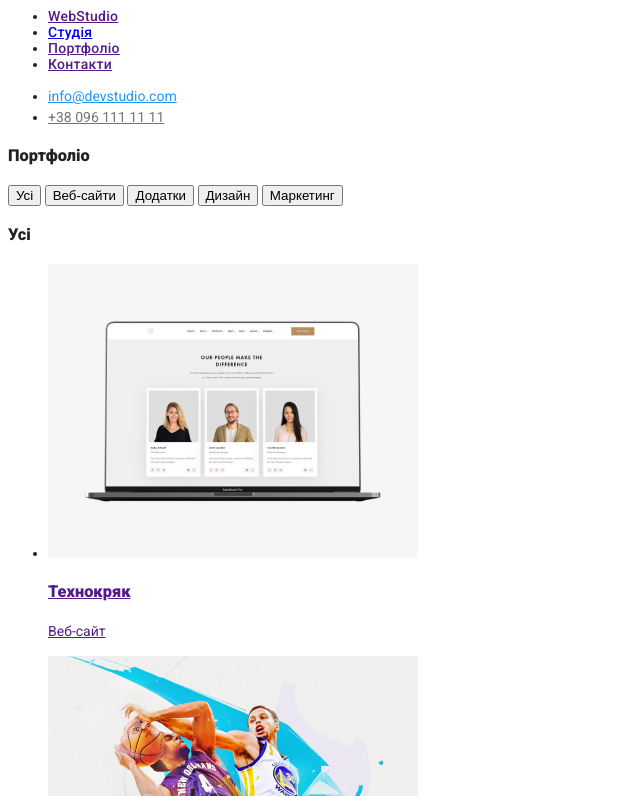
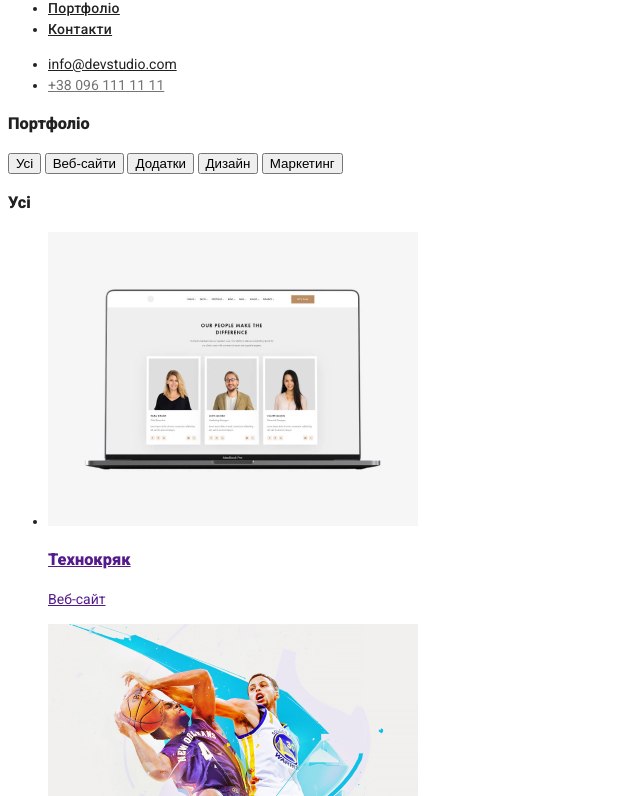
Before and after one commit to VVLLAADDYYSSLLAAVV/goit-markup-hw-02, a plain HTML site: page portfolio.html in a window 1280 px wide. Shown: the part 66-862 px from the top of the page, without its empty margins (0-640 px from the left). Drawn offline with Linux system fonts and the light colour scheme.

Commit message:
site-nav

```diff
--- a/css/styles.css
+++ b/css/styles.css
@@ -24,18 +24,20 @@ line-height: 1.5;
 .page .secondpart-logo {
 
 }
-
-.site-nav {
+/* Site-nav */
+.site-nav .link {
         font-style: normal;
         font-weight: 500;
         font-size: 14px;
         line-height: 16px;
         letter-spacing: 0.02em;
-
-        color: #212121;
+        color: #212121
 
 }
-
+.site-nav .link:hover,
+.site-nav .link:focus {
+      color: #2196F3;
+}
 /* Верхня лінія */ /* top line bg */
 
 /* WebStudio */
@@ -44,7 +46,8 @@ line-height: 1.5;
 .studio {
 color: #212121;
 }
-.studio:hover {
+.studio:hover,
+.studio:focus{
 color: #2196F3;
 }
 /* Портфоліо */
@@ -55,6 +58,10 @@ color: #2196F3;
 }
 /* info@devstudio.com */
 .contact-link-email {
+     color: #212121;
+}
+.contact-link-email:hover,
+.contact-link-email:focus{
      color: #2196F3;
 }
 /* +38 096 111 11 11 */
--- a/portfolio.html
+++ b/portfolio.html
@@ -16,33 +16,15 @@
     <body class="page" >
     <header class="page-header">
 
-
-
-
-
 <!-- site logo-->
-<div class=“”>
-    <a href=“./index.html” class=“”><span class=“”>Web</span>Studio</a>
-</div>
-
-<a href="#" lang="en" class="firstpart-logo"></a>
-Web<span class="secondpart-logo">Studio</span></a>
-
-
-
-
-
-
-
-
 
         <a href="/"><span class="accent">Web</span>Studio</a>
+        <!--Site-nav-->
         <nav>
-            <ul class="site-nav">
-                <li><a href="">WebStudio</a></li>
-                <li><a href="./index.html">Студія</a></li>
-                <li><a href="">Портфоліо</a></li>
-                <li><a href="">Контакти</a></li>
+            <ul class="site-nav list">
+                <li><a href="./index.html" class="link">Студія</a></li>
+                <li><a href="" class="link">Портфоліо</a></li>
+                <li><a href="" class="link">Контакти</a></li>
             </ul>
         </nav>
         <ul class="site-info">
```
